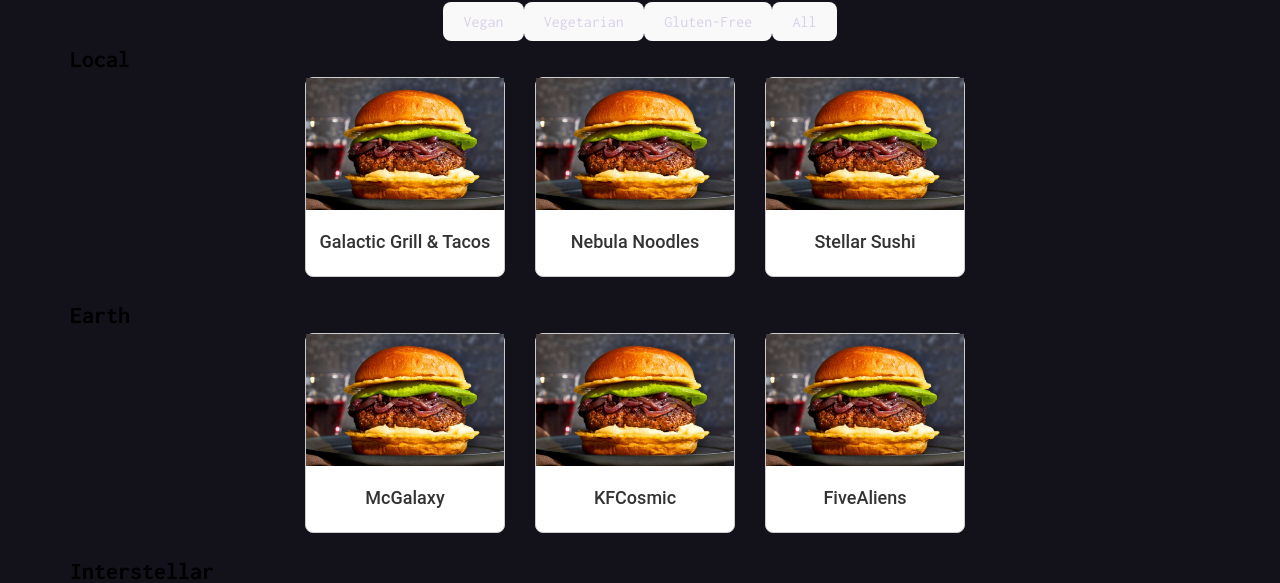
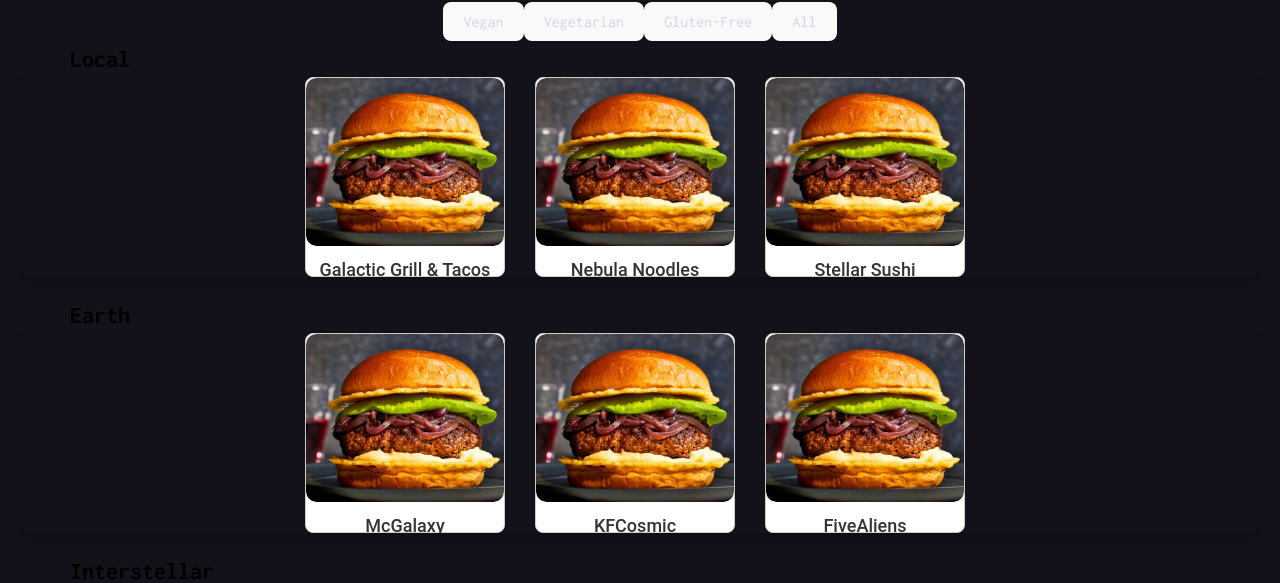
Before and after one commit to unpro-grammer/wdcc-hackathon, a React (Vite) app: page /discover in a window 1280 px wide. Shown: the part 141-724 px from the top of the page. Built offline with nearby package versions, Linux system fonts and the light colour scheme.

Commit message:
added links that lead to discover page from home

```diff
--- a/src/index.css
+++ b/src/index.css
@@ -45,7 +45,7 @@ button {
   font-family: inherit;
   background-color: #1a1a1a;
   cursor: pointer;
-  transition: border-color 0.25s;
+  /* transition: border-color 0.25s; */
 }
 
 button:hover {
--- a/src/pages/discover.jsx
+++ b/src/pages/discover.jsx
@@ -43,7 +43,7 @@ function DiscoverPage() {
       <div className="blocks-container scrollable">
         {filteredBlocks.filter(block => block.type === 'local').map((block, index) => (
           <Link to={block.link} key={index} className="block">
-            <div>
+            <div className="imgWrapper">
               <img src={block.imgSrc} alt={`Block ${index + 1}`} />
             </div>
             <p style={{ textAlign: 'center' }}>{block.name}</p>
@@ -54,7 +54,7 @@ function DiscoverPage() {
       <div className="blocks-container scrollable">
         {filteredBlocks.filter(block => block.type === 'earth').map((block, index) => (
           <a href={block.link} key={index} className="block">
-            <div>
+            <div className="imgWrapper">
               <img src={block.imgSrc} alt={`Block ${index + 1}`} />
             </div>
             <p style={{ textAlign: 'center' }}>{block.name}</p>
@@ -65,7 +65,7 @@ function DiscoverPage() {
       <div className="blocks-container scrollable">
         {filteredBlocks.filter(block => block.type === 'interstellar').map((block, index) => (
           <a href={block.link} key={index} className="block">
-            <div>
+            <div className="imgWrapper">
               <img src={block.imgSrc} alt={`Block ${index + 1}`} />
             </div>
             <p style={{ textAlign: 'center' }}>{block.name}</p>
--- a/src/pages/home.jsx
+++ b/src/pages/home.jsx
@@ -18,6 +18,7 @@ const Home = () => {
         </div>
       </div>
       <div className="nav-cards">
+        <a href="/discover">
           <div className="nav-card">
             <div className="imgWrapper">
               <img src={localfood} alt="Local Food" />
@@ -25,6 +26,8 @@ const Home = () => {
             <h3>Local Food</h3>
             <p>Endulge in some of the finest local cuisine</p>
           </div>
+        </a>
+        <a href="/discover">
           <div className="nav-card">
             <div className="imgWrapper">
               <img src={earthfood} alt="Earth Food" />
@@ -32,6 +35,8 @@ const Home = () => {
             <h3>Earth Food</h3>
             <p>Nostalgic food that makes you feel at home</p>
           </div>
+        </a>
+        <a href="/discover">
           <div className="nav-card">
             <div className="imgWrapper">
               <img src={interstellarfood} alt="Interstellar Food" />
@@ -39,6 +44,7 @@ const Home = () => {
             <h3>Interstellar Food</h3>
             <p>New and exciting eats</p>
           </div>
+        </a>
       </div>
       <h2>Find bites near you:</h2>
       <div className="planet-map">
--- a/src/styles/discover.css
+++ b/src/styles/discover.css
@@ -10,6 +10,24 @@
   /* centre text */
   text-align: center;
   padding-bottom: 30px;
+
+  border-radius: 10px;
+  box-shadow: 0 4px 8px rgba(0, 0, 0, 0.2);
+}
+
+.imgWrapper {
+  width: 100%;
+  height: 100%;
+  overflow: hidden;
+  border-radius: 10px;
+  background-color: white;
+}
+
+.imgWrapper img {
+  width: 100%;
+  height: 100%;
+  object-fit: cover;
+  border-radius: 10px;
 }
 
 .scrollable {
```
Lines whose indentation alone changed are shown as unchanged.
